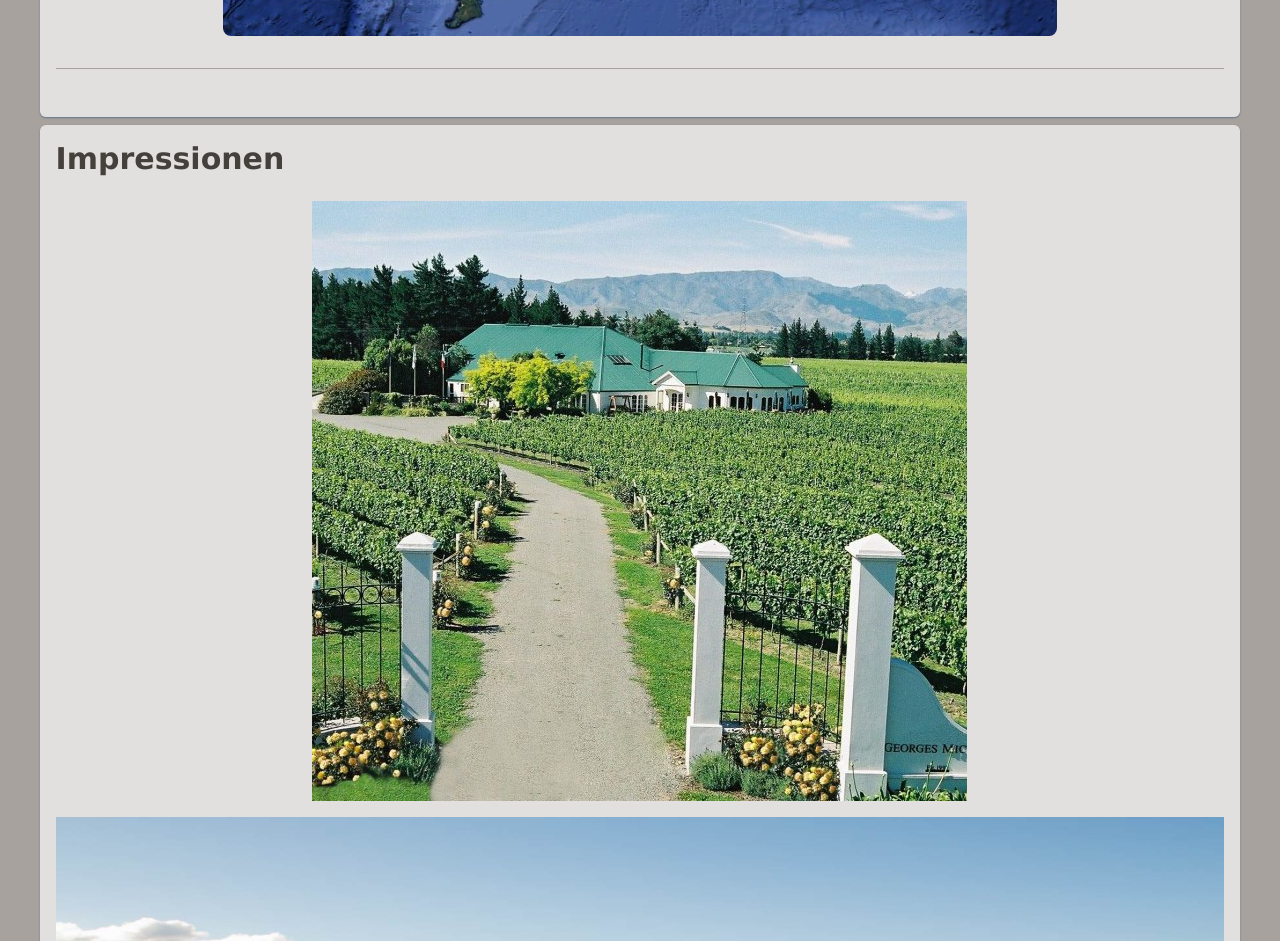
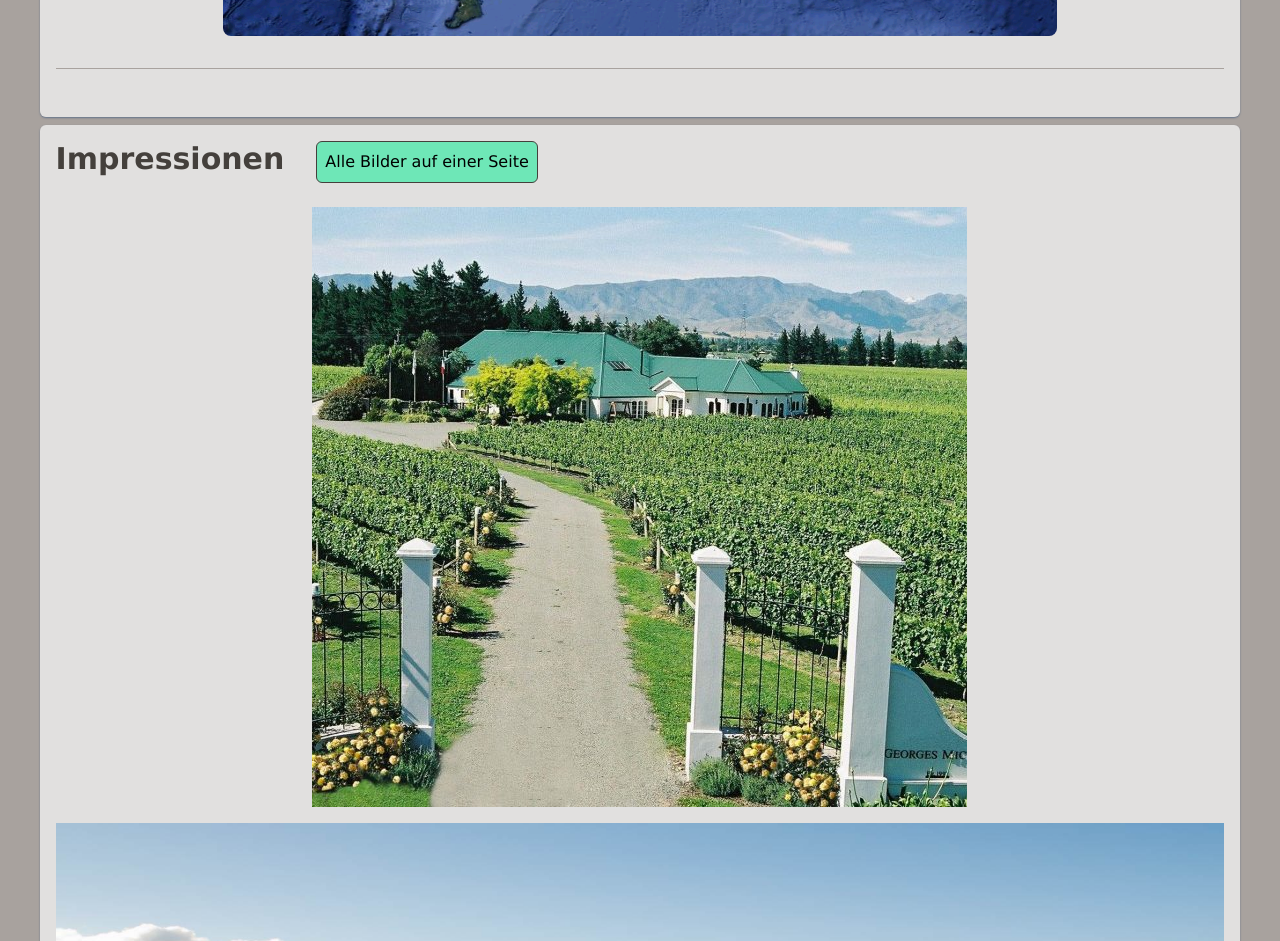
Before and after one commit to MarcMatthiae/vino, a React (Vite) app: page /wine/1 in a window 1280 px wide. Shown: the part 1960-2901 px from the top of the page. Built offline with nearby package versions, Linux system fonts and the light colour scheme.

Commit message:
Experiment

```diff
--- a/src/App.tsx
+++ b/src/App.tsx
@@ -7,6 +7,7 @@ import { WineList } from "./wine-list/wine-list";
 import { BrowserRouter, Link, Route, Routes } from "react-router";
 import { Wine } from "./wine/wine";
 import { WineryList } from "./winery-list/winery-list";
+import { GallerySingle } from "./image-viewer/gallery-single";
 
 function App() {
   const wineArray = wineData.wines;
@@ -48,6 +49,10 @@ function App() {
             }
           />
           <Route
+            path="wine/gallery/:wineryId"
+            element={<GallerySingle wineries={wineryArray} />}
+          />
+          <Route
             path="wineries"
             element={
               <WineryList
--- /dev/null
+++ b/src/image-viewer/gallery-single.tsx
@@ -0,0 +1,41 @@
+import { useParams } from "react-router";
+import { WineryData } from "../winery/winery";
+
+export interface GallerySingleProps {
+  wineries?: WineryData[];
+}
+
+export const GallerySingle = ({ wineries }: GallerySingleProps) => {
+  const { wineryId = "" } = useParams();
+  const wineryToUse = wineries?.find(
+    (winery) => winery.id === Number(wineryId)
+  );
+  const impressions = wineryToUse?.impressions
+    ? wineryToUse.impressions.map((impression) => {
+        return {
+          src:
+            "/assets/wineries/" +
+            wineryToUse?.key +
+            "/impressions/" +
+            impression.src,
+          alt: impression.alt,
+        };
+      })
+    : [];
+
+  return (
+    <div>
+      <div className="flex flex-col items-center justify-center gap-4 mt-6">
+        {impressions?.map((image, index) => (
+          <div className="">
+            <img
+              className="object-contain cursor-pointer transition-opacity duration-300 w-full"
+              src={image.src}
+              alt={image.alt}
+            />
+          </div>
+        ))}
+      </div>
+    </div>
+  );
+};
--- a/src/image-viewer/gallery.tsx
+++ b/src/image-viewer/gallery.tsx
@@ -1,14 +1,25 @@
 import { Image } from "./model";
 import { Headline } from "../ui-components/headline";
+import { useNavigate } from "react-router";
 
 export interface GalleryProps {
   images?: Image[];
+  allItemRoute: string;
 }
 
-export const Gallery = ({ images }: GalleryProps) => {
+export const Gallery = ({ images, allItemRoute }: GalleryProps) => {
+  const navigate = useNavigate();
   return (
-    <div className="@[1024px]/main:w-[95%] w-full bg-stone-100 bg-opacity-75 p-4 list-none flex flex-col shadow-slate-500 shadow-sm rounded-md m-auto">
-      <Headline>Impressionen</Headline>
+    <div className="@[1024px]/main:w-[95%] w-full  bg-stone-100 bg-opacity-75 p-4 list-none flex flex-col shadow-slate-500 shadow-sm rounded-md m-auto">
+      <div className="flex gap-8">
+        <Headline>Impressionen</Headline>
+        <button
+          className="bg-emerald-300 p-2 rounded-md border-stone-700 border hover:bg-emerald-700 hover:text-white"
+          onClick={() => navigate(allItemRoute)}
+        >
+          Alle Bilder auf einer Seite
+        </button>
+      </div>
       <div className="flex flex-col items-center justify-center gap-4 mt-6">
         {images?.map((image, index) => (
           <div className="">
--- a/src/winery/winery.tsx
+++ b/src/winery/winery.tsx
@@ -1,4 +1,4 @@
-import { useParams } from "react-router";
+import { useNavigate, useParams } from "react-router";
 import "./winery.css";
 import { Image } from "../image-viewer/model";
 import { Gallery } from "../image-viewer/gallery";
@@ -115,7 +115,10 @@ export const Winery = ({ winery, wineries }: WineryProps) => {
         </div>
 
         {impressions && impressions.length > 0 && (
-          <Gallery images={impressions}></Gallery>
+          <Gallery
+            images={impressions}
+            allItemRoute={`/wine/gallery/${wineryToUse.id}`}
+          ></Gallery>
         )}
       </div>
     )
```
